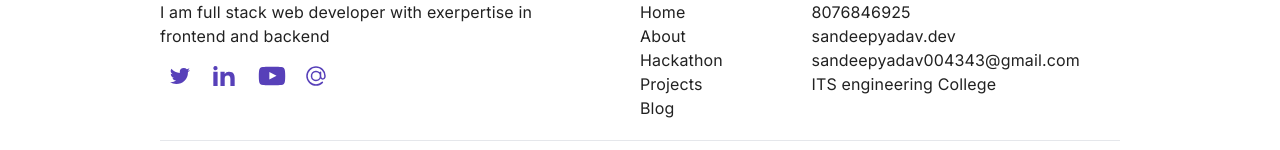
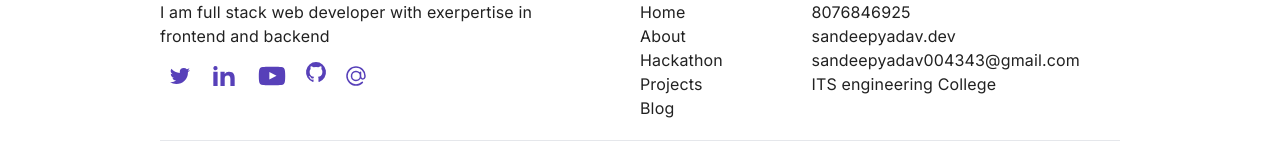
Before and after one commit to sandeepyadav-24/sandeepyadav.dev, a Next.js app: page /projects in a window 1280 px wide. Shown: the part 3337-3487 px from the top of the page. Built offline with nearby package versions, Linux system fonts and the light colour scheme.

Commit message:
Vercel Deployment

```diff
--- a/src/components/ConnectBanner.tsx
+++ b/src/components/ConnectBanner.tsx
@@ -69,6 +69,23 @@
                 />
               </svg>
             </div>
+            <div className="my-3 mx-2">
+              <svg
+                className="w-6 h-6 text-[#5740B9] dark:text-white"
+                aria-hidden="true"
+                xmlns="http://www.w3.org/2000/svg"
+                width="24"
+                height="24"
+                fill="currentColor"
+                viewBox="0 0 24 24"
+              >
+                <path
+                  fill-rule="evenodd"
+                  d="M12.006 2a9.847 9.847 0 0 0-6.484 2.44 10.32 10.32 0 0 0-3.393 6.17 10.48 10.48 0 0 0 1.317 6.955 10.045 10.045 0 0 0 5.4 4.418c.504.095.683-.223.683-.494 0-.245-.01-1.052-.014-1.908-2.78.62-3.366-1.21-3.366-1.21a2.711 2.711 0 0 0-1.11-1.5c-.907-.637.07-.621.07-.621.317.044.62.163.885.346.266.183.487.426.647.71.135.253.318.476.538.655a2.079 2.079 0 0 0 2.37.196c.045-.52.27-1.006.635-1.37-2.219-.259-4.554-1.138-4.554-5.07a4.022 4.022 0 0 1 1.031-2.75 3.77 3.77 0 0 1 .096-2.713s.839-.275 2.749 1.05a9.26 9.26 0 0 1 5.004 0c1.906-1.325 2.74-1.05 2.74-1.05.37.858.406 1.828.101 2.713a4.017 4.017 0 0 1 1.029 2.75c0 3.939-2.339 4.805-4.564 5.058a2.471 2.471 0 0 1 .679 1.897c0 1.372-.012 2.477-.012 2.814 0 .272.18.592.687.492a10.05 10.05 0 0 0 5.388-4.421 10.473 10.473 0 0 0 1.313-6.948 10.32 10.32 0 0 0-3.39-6.165A9.847 9.847 0 0 0 12.007 2Z"
+                  clip-rule="evenodd"
+                />
+              </svg>
+            </div>
             <div className="mt-4 mx-2">
               <svg
                 xmlns="http://www.w3.org/2000/svg"
--- a/src/components/HackathonTemplateLeft.tsx
+++ b/src/components/HackathonTemplateLeft.tsx
@@ -17,7 +17,10 @@
           {props.name}
         </span>
         <CustomMarque college={props.location} />
-        <span>{props.description}</span>
+
+        <div className="bg-[#5640B8] border-[0.5px] border-white text-white rounded-md px-2 py-2">
+          {props.description}
+        </div>
 
         <h1>{props.date}</h1>
         <h1>{props.mode}</h1>
--- a/src/components/Skills.tsx
+++ b/src/components/Skills.tsx
@@ -78,7 +78,7 @@
             </span>
           </div>
         </div>
-        <div className="flex flex-row my-2">
+        <div className="flex flex-row my-2 ">
           <span className="text-white w-1/5">Tools</span>
           <div className="flex flex-wrap w-4/5">
             <span className="px-3 py-1 mx-1 my-1 bg-[#A1D874] text-md font-bold rounded-md">
```
